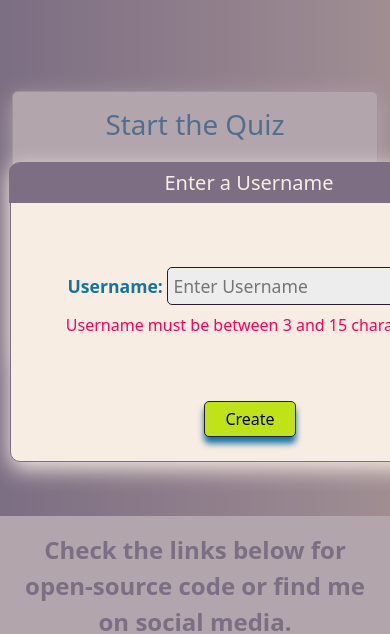
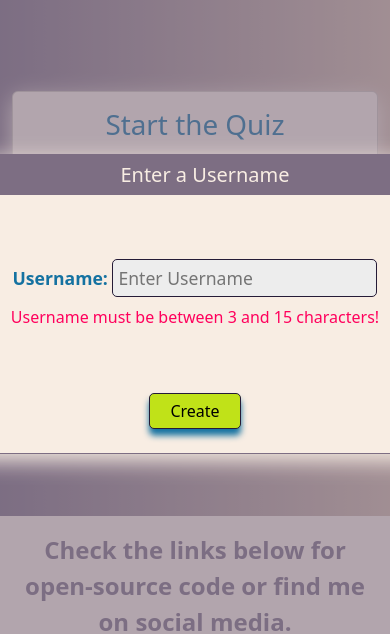
Before and after one commit to NDraganov/JavaScript-QuizApp, a plain HTML site: page index.html in a window 390 px wide. Both pictures are taken after a click on the button "START". Shown: the part 1492-2126 px from the top of the page. Drawn offline with nearby package versions, Linux system fonts and the light colour scheme.

Commit message:
Added visibility property to Modal instead of display: none for better mobile responsiveness.

```diff
--- a/Content/styles.css
+++ b/Content/styles.css
@@ -211,7 +211,10 @@ section .title {
 /* Start Quiz window. */
 .window-container {
     background-color: #7D6E8390;
-    display: none;
+    display: flex;
+    align-items: center;
+    justify-content: center;
+    visibility: hidden;
     position: fixed;
     top: 0;
     left: 0;
@@ -223,21 +226,18 @@ section .title {
     max-height: 100vh;
 }
 .window-container-show {
-    display: block;
+    visibility: visible;
 }
 .window {
     background-color: #F8EDE3;
     height: 300px;
     width: 500px;
-    position: fixed;
-    top: 280px;
-    left: 750px;
     text-align: center;
     border: 1px solid #7D6E83;
     border-radius: 10px;
     box-shadow: 0 0.4rem 1.4rem #F8EDE3;
 }
-@media screen and (max-width: 800px) {
+/* @media screen and (max-width: 800px) {
     .window {
         left: 10px;
         width: 480px;
@@ -245,7 +245,7 @@ section .title {
     .window-header {
         max-width: 480px;
     }
-}
+} */
 .window-header {
     background-color: #7D6E83;
     color: #F8EDE3;
```
